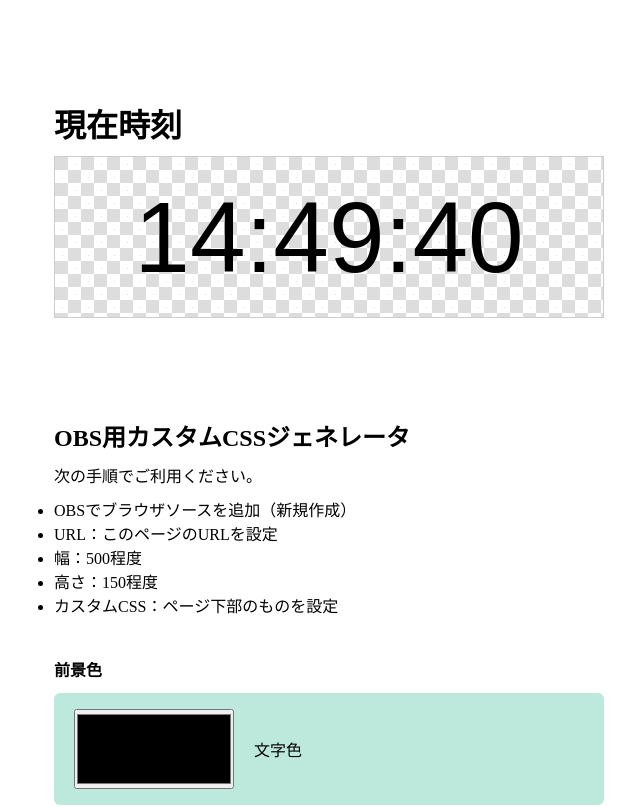
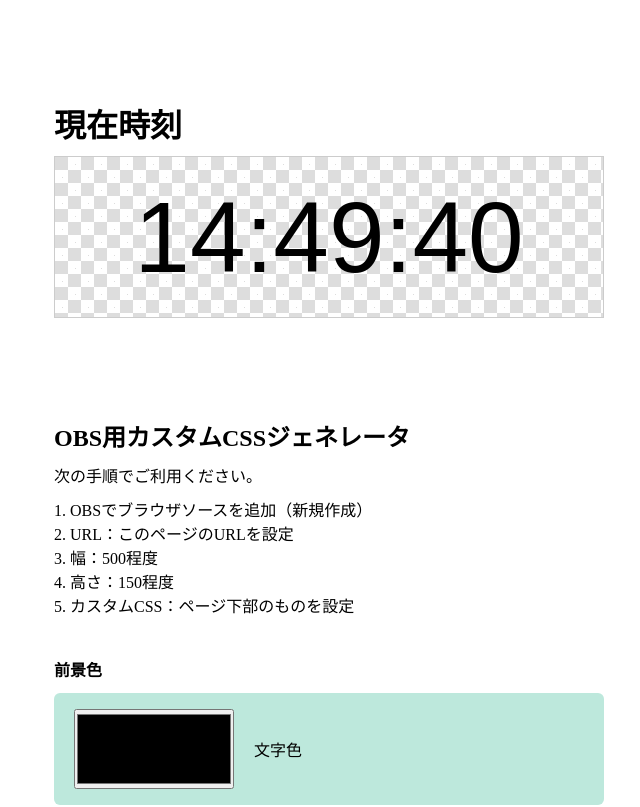
Before and after one commit to mtane0412/obs-what-time-is-it-now, a React (Create React App) app: page / in a window 1280 px wide. Shown: the top 807 px of the page, without its empty margins (311-951 px from the left). Built offline with nearby package versions, Linux system fonts and the light colour scheme.

Commit message:
:zap: スタイル調整

```diff
--- a/src/index.tsx
+++ b/src/index.tsx
@@ -5,7 +5,7 @@ import {Footer} from './component/Footer';
 import {Time} from './component/Time';
 import {Controller} from './component/Controller';
 import reportWebVitals from './reportWebVitals';
-import './styles/common.css';
+import './styles/common.scss';
 
 ReactDOM.render(
   <React.StrictMode>
@@ -16,13 +16,13 @@ ReactDOM.render(
       <Controller>
         <h2>OBS用カスタムCSSジェネレータ</h2>
         <p>次の手順でご利用ください。</p>
-        <ul>
+        <ol>
           <li>OBSでブラウザソースを追加（新規作成）</li>
           <li>URL：このページのURLを設定</li>
           <li>幅：500程度</li>
           <li>高さ：150程度</li>
           <li>カスタムCSS：ページ下部のものを設定</li>
-        </ul>
+        </ol>
       </Controller>
     </main>
 
--- a/src/styles/common.css
+++ b/src/styles/common.scss
@@ -21,6 +21,12 @@ select {
   font-size: 100%;
 }
 
+ol {
+  li {
+    list-style-position: inside;
+  }
+}
+
 :focus {
   outline: 0;
   box-shadow: 0 0 0 6px rgb(50, 178, 201);
```
